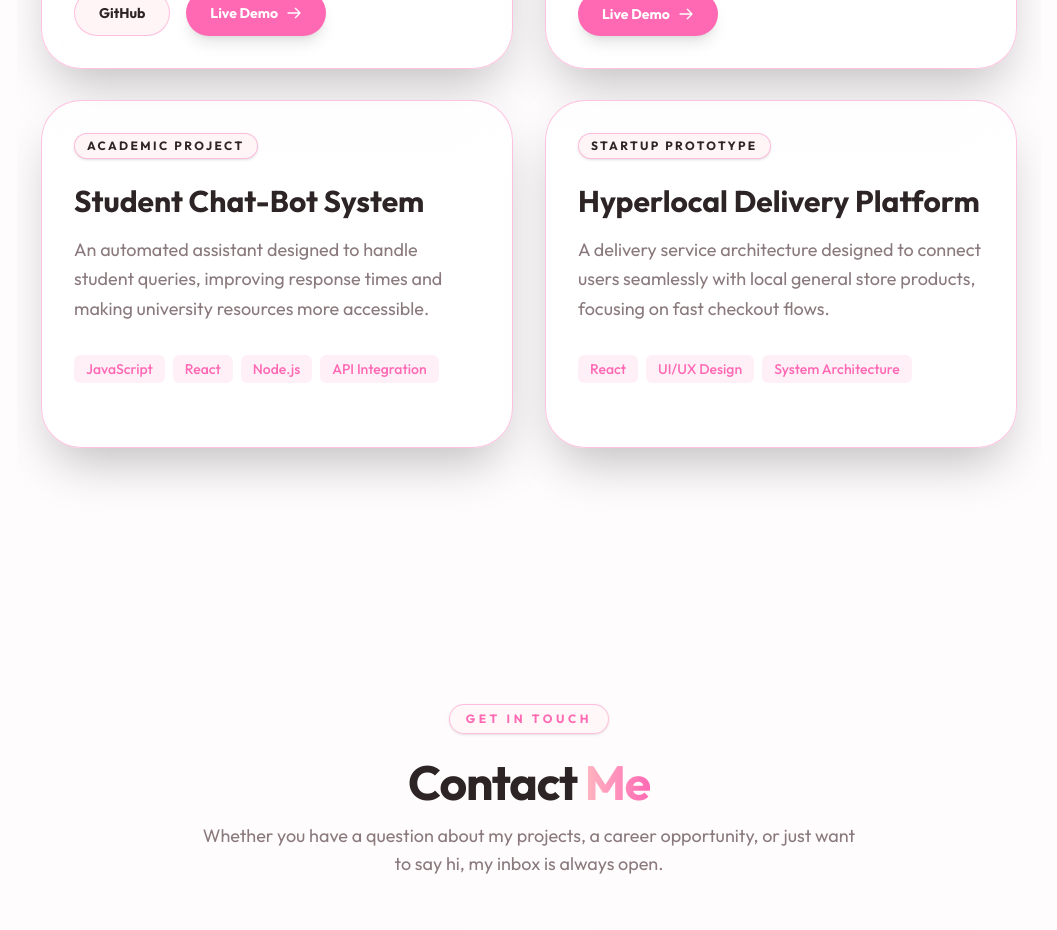
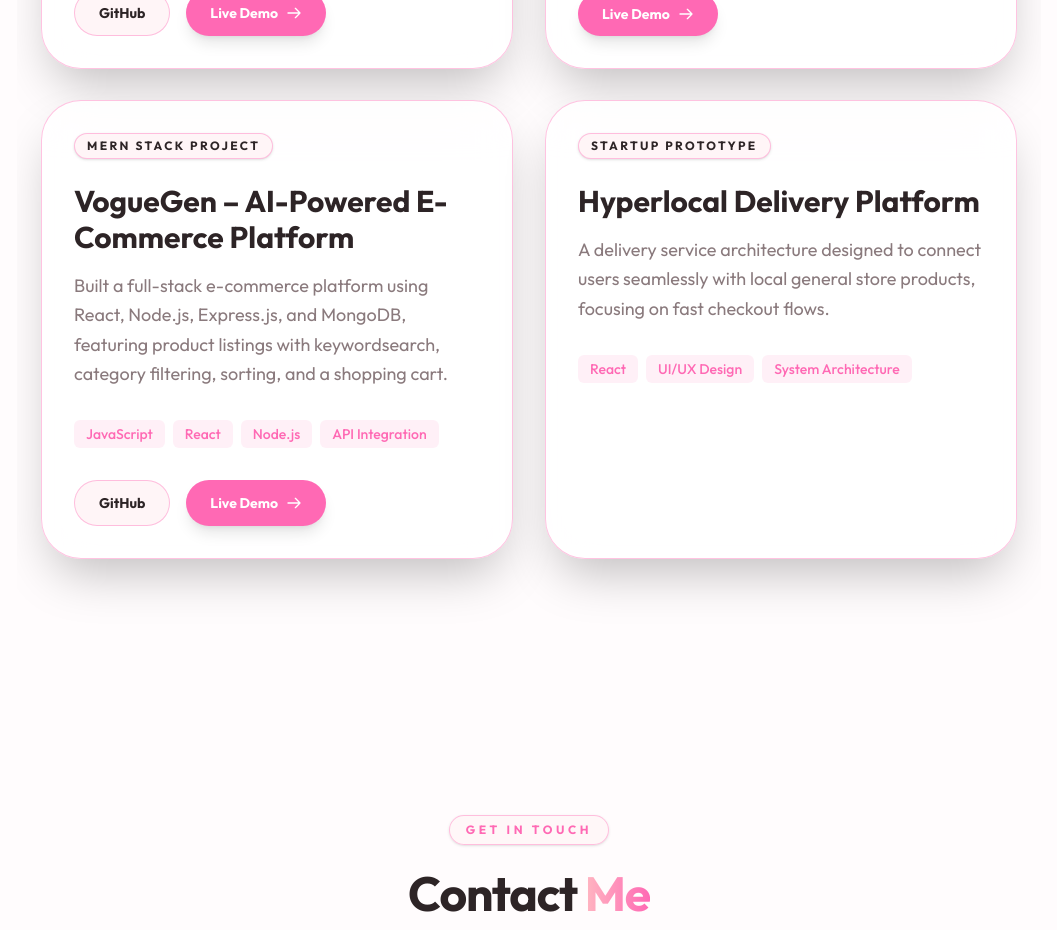
Before and after one commit to chavanpramod-ui/portfolio_frontend, a React (Vite) app: page / in a window 1280 px wide. Shown: the part 6060-6990 px from the top of the page, without its empty margins (111-1168 px from the left). Built offline with nearby package versions, Linux system fonts and the light colour scheme.

Commit message:
project upadate

```diff
--- a/src/components/ProjectGallery.jsx
+++ b/src/components/ProjectGallery.jsx
@@ -20,12 +20,12 @@ const ProjectGallery = () => {
       live: "https://money-manager-frontend-mu.vercel.app/"
     },
     {
-      title: "Student Chat-Bot System",
-      type: "Academic Project",
-      description: "An automated assistant designed to handle student queries, improving response times and making university resources more accessible.",
+      title: "VogueGen – AI-Powered E-Commerce Platform",
+      type: "MERN Stack Project",
+      description: "Built a full-stack e-commerce platform using React, Node.js, Express.js, and MongoDB, featuring product listings with keywordsearch, category filtering, sorting, and a shopping cart.",
       tech: ["JavaScript", "React", "Node.js", "API Integration"],
-      github: "#",
-      live: "#"
+      github: "https://github.com/chavanpramod-ui/VogueGen-Frontend",
+      live: "https://vogue-gen-frontend.vercel.app/"
     },
     {
       title: "Hyperlocal Delivery Platform",
```
